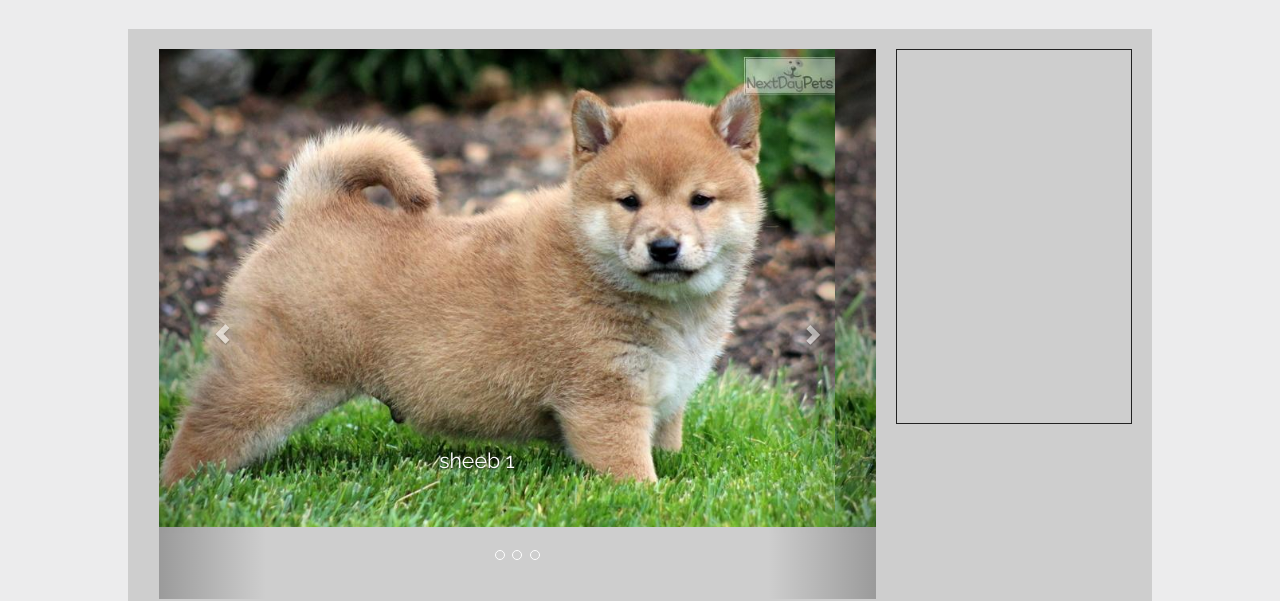
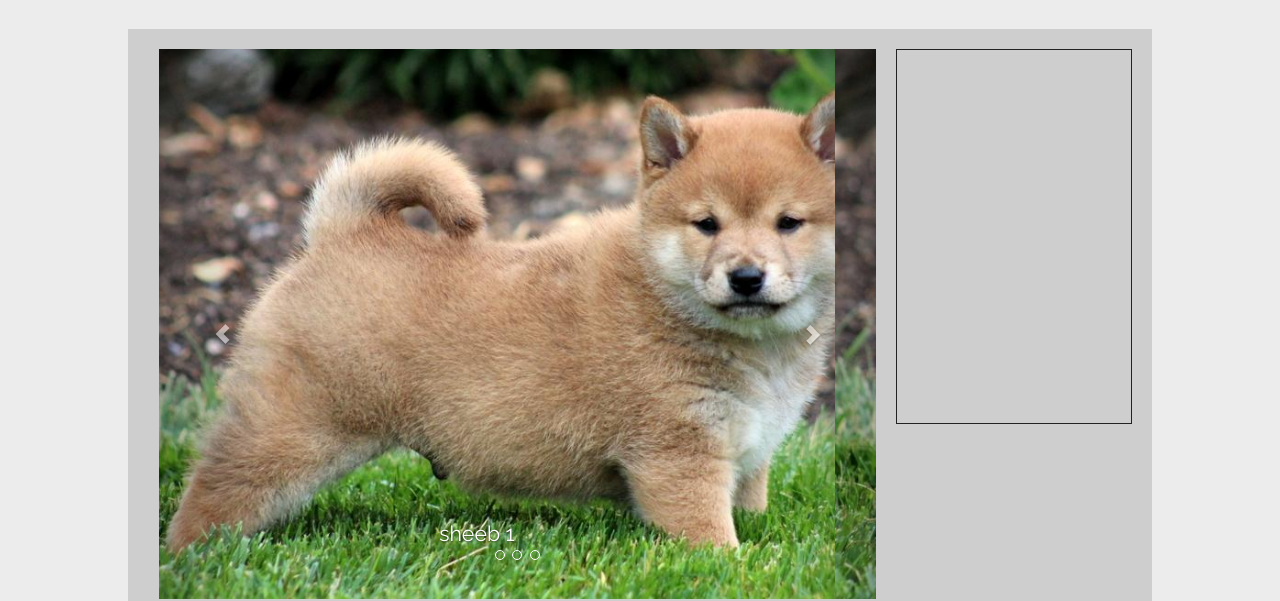
Before and after one commit to neauro/digicopia, a plain HTML site: page test_project.html in a window 1280 px wide. Shown: the part 230-831 px from the top of the page. Drawn offline with Linux system fonts and the light colour scheme; a web font is replaced by a local one.

Commit message:
arranging size

```diff
--- a/styles/test_project.css
+++ b/styles/test_project.css
@@ -48,3 +48,14 @@
   margin-left:3%;
   margin-top:2%;
 }
+  .screenshot {
+    height:100%;
+    width:100%;
+    background-size:cover;
+  }
+  .carousel-inner {
+    height:100%;
+  }
+  #carousel .item {
+    height:100%;
+  }
--- a/test_project.html
+++ b/test_project.html
@@ -58,19 +58,19 @@
         <!-- Wrapper for slides -->
         <div class="carousel-inner">
           <div class="item active">
-            <img src="images/sheeb.jpg" alt="...">
+            <div class="screenshot" style="background-image:url('images/sheeb.jpg');"></div>
             <div class="carousel-caption">
               sheeb 1
             </div>
           </div>
           <div class="item">
-            <img src="images/sheeb.jpg" alt="...">
+            <div class="screenshot" style="background-image:url('images/sheeb.jpg');"></div>
             <div class="carousel-caption">
               sheeb 2
             </div>
           </div>
           <div class="item">
-            <img src="images/sheeb.jpg" alt="...">
+            <div class="screenshot" style="background-image:url('images/sheeb.jpg');"></div>
             <div class="carousel-caption">
               sheeb 3
             </div>
```
